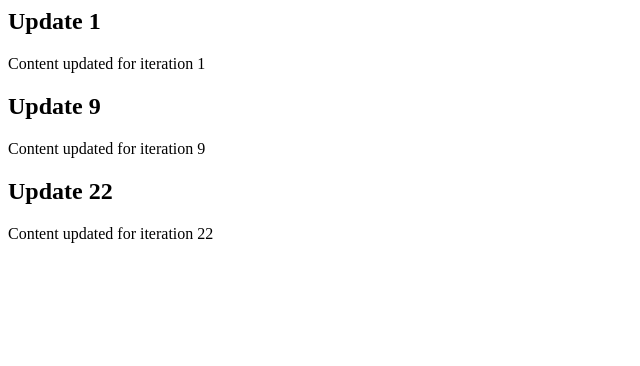
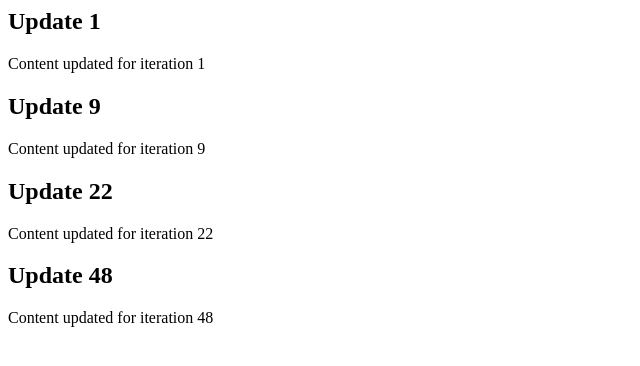
Before and after one commit to yoshimitsu198/laughing-waddle, a website: page index.html in a window 1280 px wide. Shown: the whole page, without its empty margins (0-640 px from the left). Drawn offline with Linux system fonts and the light colour scheme.

Commit message:
fix: bug fix for edge case

```diff
--- a/index.html
+++ b/index.html
@@ -15,3 +15,9 @@
     <h2>Update 22</h2>
     <p>Content updated for iteration 22</p>
 </div>
+
+<!-- Updated iteration 48 -->
+<div class="update-48">
+    <h2>Update 48</h2>
+    <p>Content updated for iteration 48</p>
+</div>
```
